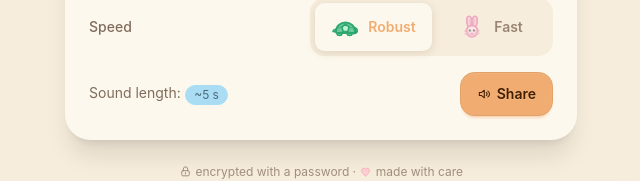
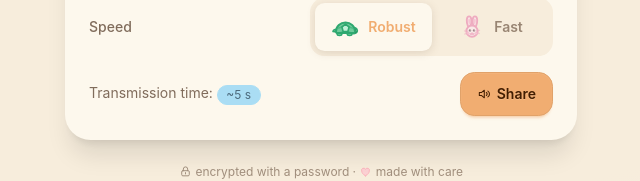
Before and after one commit to cottonella/ohloud, a Nuxt app: page / in a window 1280 px wide. Both pictures are taken after typing "Sample" into the empty fields and a click on the tab "Send". Shown: the part 434-615 px from the top of the page, without its empty margins (319-959 px from the left). Built offline with nearby package versions, Linux system fonts and the light colour scheme.

Commit message:
Rename "Sound length" to "Transmission time"

```diff
--- a/app/components/SendPanel.vue
+++ b/app/components/SendPanel.vue
@@ -195,7 +195,7 @@ onBeforeUnmount(() => {
 
       <div class="flex items-center justify-between">
         <div class="text-sm opacity-70">
-          <span v-if="hasInput">Sound length: <span class="badge badge-accent badge-sm">{{ estimateLabel }}</span></span>
+          <span v-if="hasInput">Transmission time: <span class="badge badge-accent badge-sm">{{ estimateLabel }}</span></span>
           <span v-if="hasInput && estimate > 120" class="text-warning ml-2"><AppIcon name="warning" :size="13" /> long transmission</span>
         </div>
         <button class="btn btn-primary" :disabled="!hasInput" @click="passOpen = true">
```
